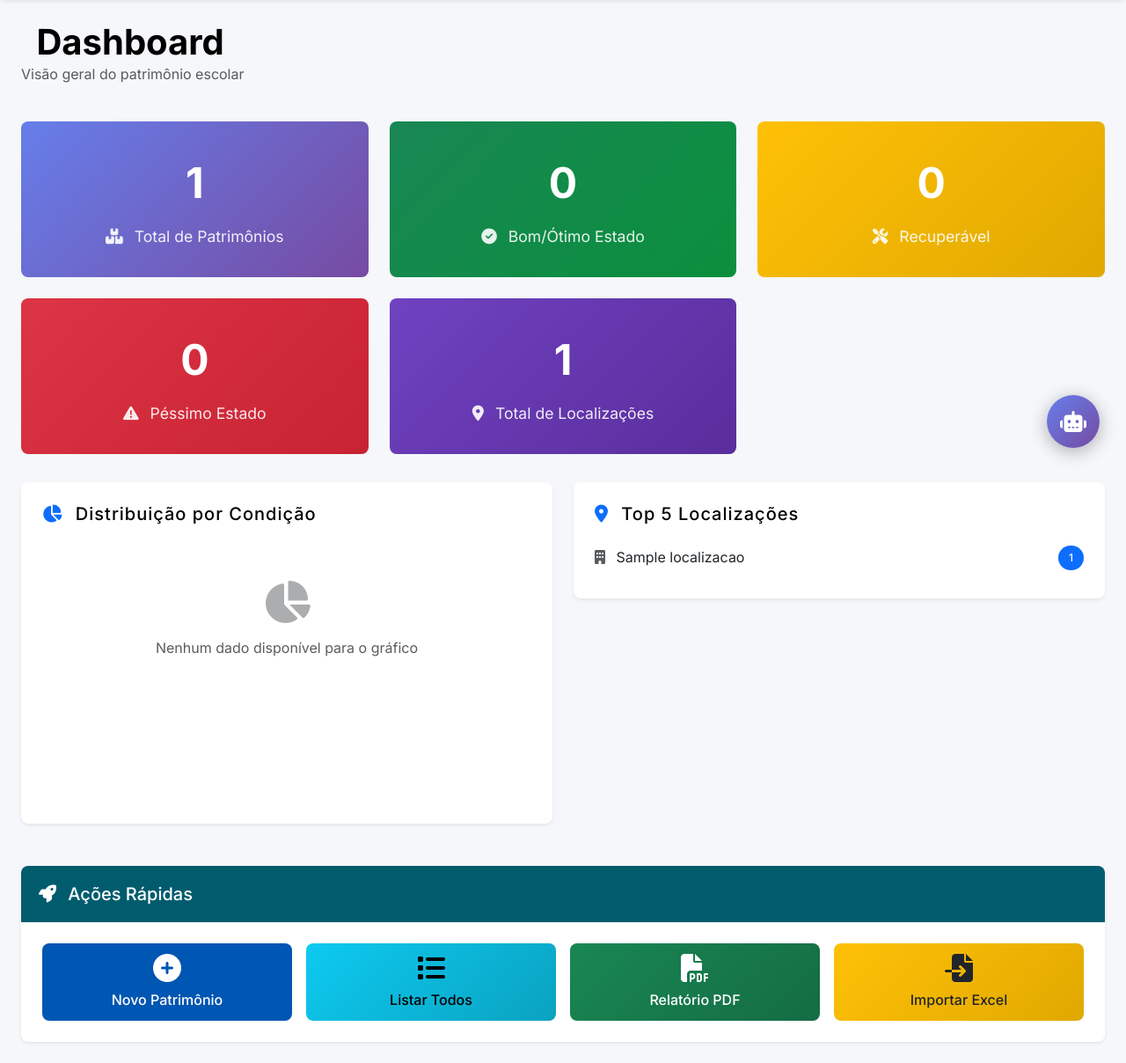
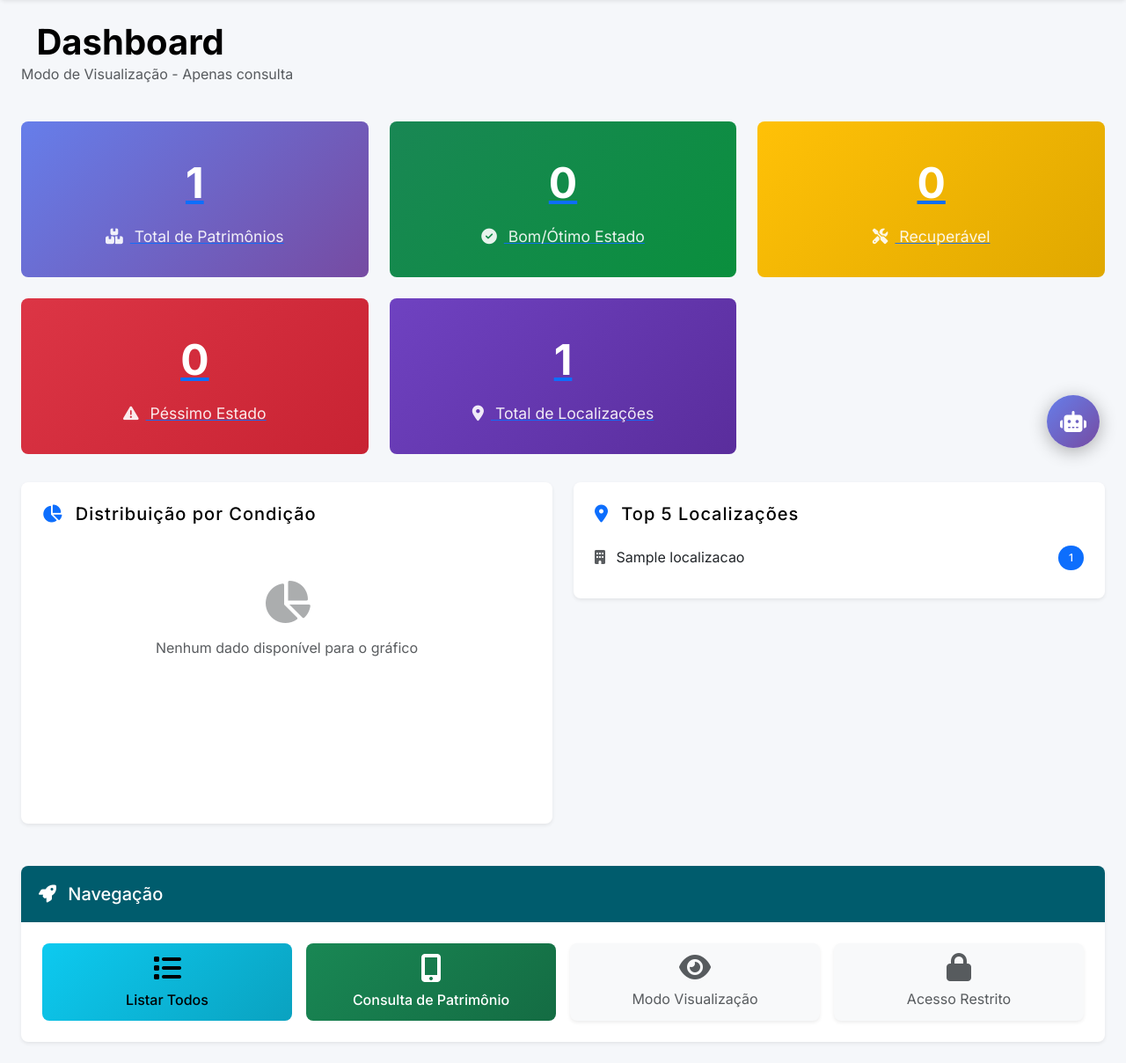
Before and after one commit to VictorDnzb/CASP, a Flask app: template CASP/CASP/SRC/templates/dashboard.html in a window 1280 px wide. Shown: the part 261-1469 px from the top of the page at 88% size. Run offline with Flask 3, Linux system fonts and the light colour scheme; a user stored in the database is signed in; tables that the repository leaves empty hold one stand-in row (values such as "Sample post"); the template is opened without the code that fills it: most values are stand-ins (such as "Sample title", 1, 10 or a date in 2020).

Commit message:
Update dashboard.html

```diff
--- a/CASP/CASP/SRC/templates/dashboard.html
+++ b/CASP/CASP/SRC/templates/dashboard.html
@@ -10,12 +10,19 @@
                 <i class="fas fa-chart-dashboard me-2"></i>
                 Dashboard
             </h1>
-            <p class="text-muted">Visão geral do patrimônio escolar</p>
+            <p class="text-muted">
+                {% if session.get('tipo_usuario') == 'convidado' %}
+                Modo de Visualização - Apenas consulta
+                {% else %}
+                Visão geral do patrimônio escolar
+                {% endif %}
+            </p>
         </div>
     </div>
 
    <div class="dashboard-grid">
 
+    <a href="{{ url_for('listar') }}" class="stats-card-link">
         <div class="stats-card">
             <div class="stats-number" id="total-count">0</div>
             <div class="stats-label">
@@ -23,8 +30,10 @@
                 Total de Patrimônios
             </div>
         </div>
+    </a>
 
-        <!-- Card para Ótimo + Bom Estado -->
+
+    <a href="{{ url_for('listar') }}?condicao=Ótimo,Bom" class="stats-card-link">
         <div class="stats-card" style="background: linear-gradient(135deg, #198754 0%, #0a8f3d 100%);">
             <div class="stats-number" id="bom-otimo-count">0</div>
             <div class="stats-label">
@@ -32,8 +41,10 @@
                 Bom/Ótimo Estado
             </div>
         </div>
+    </a>
 
-        <!-- Card para Recuperável -->
+
+    <a href="{{ url_for('listar') }}?condicao=Recuperável" class="stats-card-link">
         <div class="stats-card" style="background: linear-gradient(135deg, #ffc107 0%, #e0a800 100%);">
             <div class="stats-number" id="recuperavel-count">0</div>
             <div class="stats-label">
@@ -41,8 +52,10 @@
                 Recuperável
             </div>
         </div>
+    </a>
 
     <!-- Card para Péssimo Estado -->
+    <a href="{{ url_for('listar') }}?condicao=Péssimo" class="stats-card-link">
         <div class="stats-card" style="background: linear-gradient(135deg, #dc3545 0%, #c82333 100%);">
             <div class="stats-number" id="pessimo-count">0</div>
             <div class="stats-label">
@@ -50,8 +63,10 @@
                 Péssimo Estado
             </div>
         </div>
+    </a>
 
-        <!-- Card de Localizações (atualizado) -->
+
+    <a href="{{ url_for('listar') }}" class="stats-card-link">
         <div class="stats-card" style="background: linear-gradient(135deg, #6f42c1 0%, #5a2d9c 100%);">
             <div class="stats-number" id="localizacoes-count">0</div>
             <div class="stats-label">
@@ -59,6 +74,7 @@
                 Total de Localizações
             </div>
         </div>
+    </a>
 </div>
 
     <div class="row">
@@ -115,21 +131,27 @@
                 <div class="card-header">
                     <h5 class="mb-0">
                         <i class="fas fa-rocket me-2"></i>
+                        {% if session.get('tipo_usuario') != 'convidado' %}
                         Ações Rápidas
+                        {% else %}
+                        Navegação
+                        {% endif %}
                     </h5>
                 </div>
                 <div class="card-body">
                     <div class="row g-3">
                         <div class="col-md-3">
+                            <a href="{{ url_for('listar') }}" class="btn btn-info w-100 h-100 d-flex flex-column justify-content-center">
+                                <i class="fas fa-list fa-2x mb-2"></i>
+                                <span>Listar Todos</span>
+                            </a>
+                        </div>
+
+                        {% if session.get('tipo_usuario') != 'convidado' %}
+                        <div class="col-md-3">
                             <a href="{{ url_for('cadastro') }}" class="btn btn-primary w-100 h-100 d-flex flex-column justify-content-center">
                                 <i class="fas fa-plus-circle fa-2x mb-2"></i>
                                 <span>Novo Patrimônio</span>
-                            </a>
-                        </div>
-                        <div class="col-md-3">
-                            <a href="{{ url_for('listar') }}" class="btn btn-info w-100 h-100 d-flex flex-column justify-content-center">
-                                <i class="fas fa-list fa-2x mb-2"></i>
-                                <span>Listar Todos</span>
                             </a>
                         </div>
                         <div class="col-md-3">
@@ -144,6 +166,26 @@
                                 <span>Importar Excel</span>
                             </a>
                         </div>
+                        {% else %}
+                        <div class="col-md-3">
+                            <a href="{{ url_for('mobile_app') }}" class="btn btn-success w-100 h-100 d-flex flex-column justify-content-center">
+                                <i class="fas fa-mobile-alt fa-2x mb-2"></i>
+                                <span>Consulta de Patrimônio</span>
+                            </a>
+                        </div>
+                        <div class="col-md-3">
+                            <div class="card bg-light w-100 h-100 d-flex flex-column justify-content-center text-center">
+                                <i class="fas fa-eye fa-2x mb-2 text-muted"></i>
+                                <span class="text-muted">Modo Visualização</span>
+                            </div>
+                        </div>
+                        <div class="col-md-3">
+                            <div class="card bg-light w-100 h-100 d-flex flex-column justify-content-center text-center">
+                                <i class="fas fa-lock fa-2x mb-2 text-muted"></i>
+                                <span class="text-muted">Acesso Restrito</span>
+                            </div>
+                        </div>
+                        {% endif %}
                     </div>
                 </div>
             </div>
@@ -155,7 +197,7 @@
 {% block extra_js %}
 <script>
 document.addEventListener('DOMContentLoaded', function() {
-    // Carregar dados para os cards
+
     fetch('/api/stats')
         .then(response => response.json())
         .then(data => {
@@ -165,7 +207,7 @@ document.addEventListener('DOMContentLoaded', function() {
             let recuperavelCount = 0;
             let pessimoCount = 0;
 
-            // Calcular totais para cada categoria
+
             if (data.condicoes && Array.isArray(data.condicoes)) {
                 data.condicoes.forEach(condicao => {
                     const nome = condicao.condicao || '';
@@ -181,22 +223,22 @@ document.addEventListener('DOMContentLoaded', function() {
                 });
             }
 
-            // Usar total de localizações da API
+
             const totalLocalizacoes = data.total_localizacoes || 0;
 
-            // Atualizar os cards
+
             updateCards(bomOtimoCount, recuperavelCount, pessimoCount, totalLocalizacoes, data.total || 0);
         })
         .catch(error => {
             console.error('Erro ao carregar dados dos cards:', error);
-            // Fallback para dados estáticos
+
             updateCards(0, 0, 0, 0, 0);
         });
 
     function updateCards(bomOtimo, recuperavel, pessimo, localizacoes, total) {
         console.log('Atualizando cards:', { bomOtimo, recuperavel, pessimo, localizacoes, total });
 
-        // Atualizar os cards
+
         document.getElementById('bom-otimo-count').textContent = bomOtimo;
         document.getElementById('recuperavel-count').textContent = recuperavel;
         document.getElementById('pessimo-count').textContent = pessimo;
@@ -216,7 +258,7 @@ document.addEventListener('DOMContentLoaded', function() {
         animateCounter(document.getElementById('localizacoes-count'), localizacoes);
     }
 
-    // Animações dos cards
+
     const statsCards = document.querySelectorAll('.stats-card');
     statsCards.forEach((card, index) => {
         setTimeout(() => {
```
Lines whose indentation alone changed are shown as unchanged.
